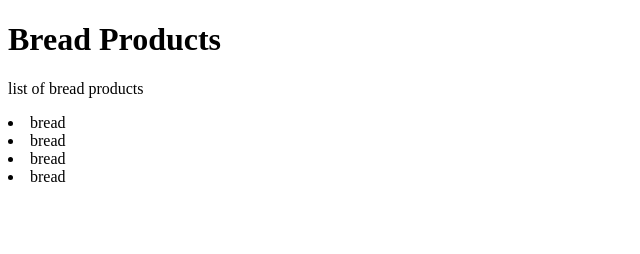
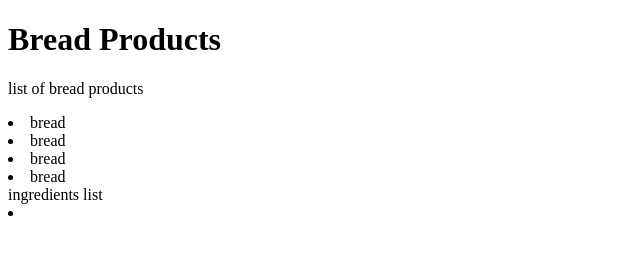
Before and after one commit to TochiOkeke/com.bread.demo, a plain HTML site: page WebContent/index.html in a window 1280 px wide. Shown: the whole page, without its empty margins (0-640 px from the left). Drawn offline with Linux system fonts and the light colour scheme.

Commit message:
bug fix, v1.1 for production

```diff
--- a/WebContent/index.html
+++ b/WebContent/index.html
@@ -11,5 +11,7 @@
  <li> bread  </li>
  <li> bread  </li>
  <li> bread  </li>
+ <span> ingredients list </span>
+ <li></li>
 </body>
 </html>
```
